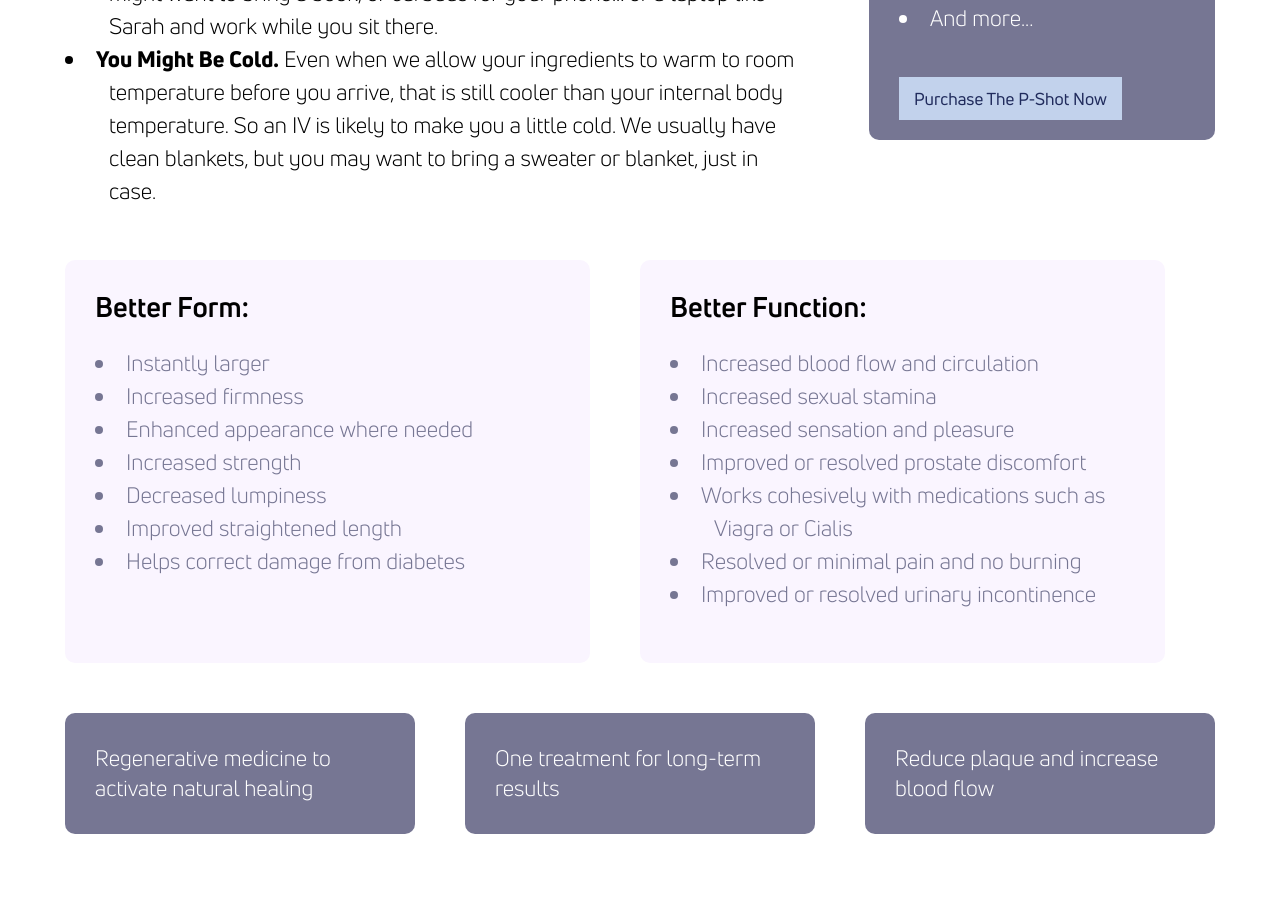
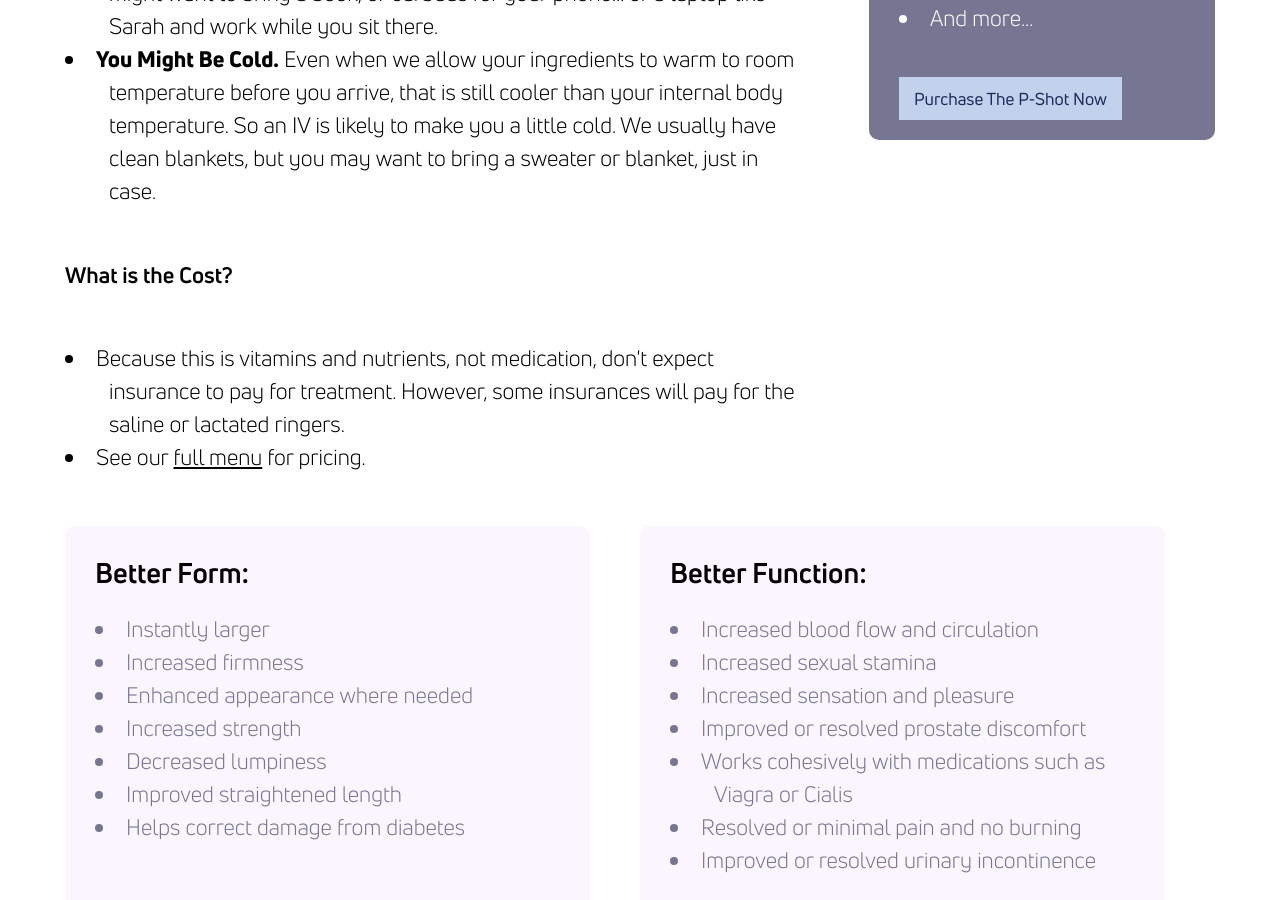
Before and after one commit to theneverwoods/gerstenberg.clinic, a Jekyll site: the page built from services/iv.html, in a window 1280 px wide and 900 px high, scrolled down 1663 px. Built offline with Jekyll 4.4.1, drawn with Linux system fonts in a browser that asks for light colours.

Commit message:
Update iv.html

```diff
--- a/services/iv.html
+++ b/services/iv.html
@@ -23,6 +23,11 @@ keywords: "IV Solutions, IV infusion, ozone UBI, chelation, NAD, Gerstenberg, Ge
                 <li><b>But Don't be Too Hydrated...</b> you'll be sitting for 30min - 2hrs depending on the infusion... And since we are using a saline bag to infuse your treatment, we are hydrating you further... It gets a little complicated to go to the bathroom. So make sure you go beforehand, and probably don't plan on sipping on aything while you wait for your infusion to finish.</li>
                 <li><b>What to do With That Time?</b> Again, you'll be sitting for 30min-2hrs. So you might want to bring a book, or earbuds for your phone... or a laptop like Sarah and work while you sit there.</li>
                 <li><b>You Might Be Cold.</b> Even when we allow your ingredients to warm to room temperature before you arrive, that is still cooler than your internal body temperature. So an IV is likely to make you a little cold. We usually have clean blankets, but you may want to bring a sweater or blanket, just in case.</li>
+            </ul>
+        <h3>What is the Cost?</h3>
+            <ul>
+                <li>Because this is vitamins and nutrients, not medication, don't expect insurance to pay for treatment. However, some insurances will pay for the saline or lactated ringers.</li>
+                <li>See our <a href="/pdf/ivmenu.pdf">full menu</a> for pricing.</li>
             </ul>
 	</div>
     <div class="third center">
```
